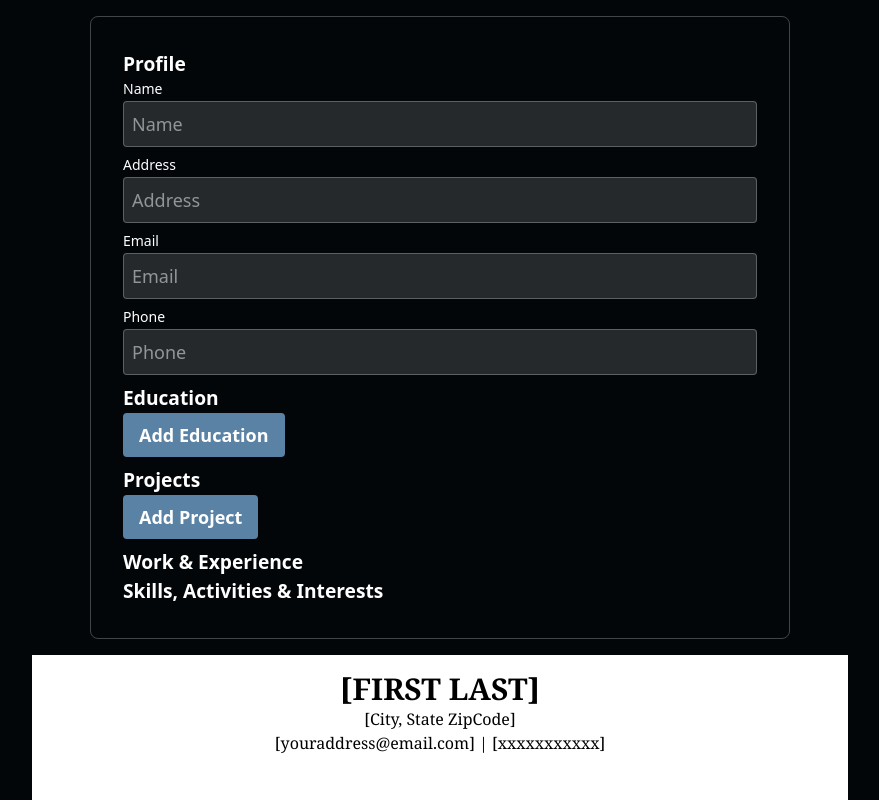
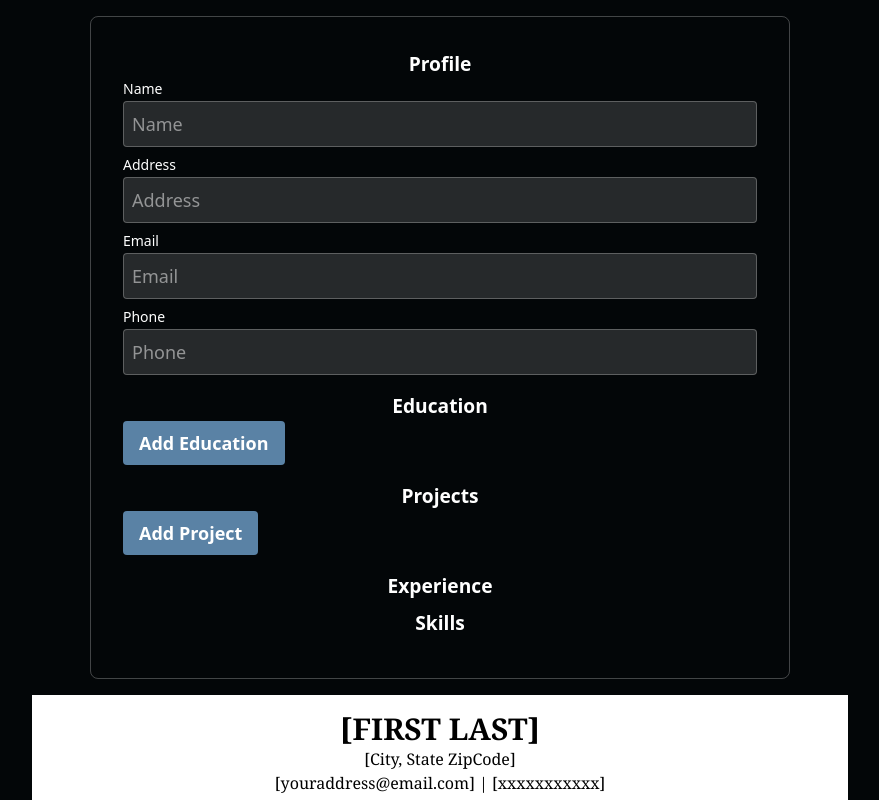
Before and after one commit to cedorikku/react-resume-builder, a React (Vite) app: page / in a window 1280 px wide. Shown: the top 800 px of the page, without its empty margins (200-1079 px from the left). Built offline with nearby package versions, Linux system fonts and the light colour scheme.

Commit message:
Refactor form sections into component

```diff
--- a/src/Form.jsx
+++ b/src/Form.jsx
@@ -1,6 +1,7 @@
 import './styles/Form.css';
 import Input from './components/Input';
 import Button from './components/Button';
+import { FormSection } from './components/layouts/FormSection';
 
 const Form = ({ props }) => {
     const {
@@ -22,8 +23,7 @@ const Form = ({ props }) => {
             method=""
             className="form min-w-350 flex-none rounded-lg border border-white/25 p-16 text-lg text-white"
         >
-            <section>
-                <h2>Profile</h2>
+            <FormSection name="Profile">
                 <Input
                     type="text"
                     label="Name"
@@ -48,10 +48,9 @@ const Form = ({ props }) => {
                     value={profile.phone || ''}
                     onChange={(e) => handleProfileOnChange(e, 'phone')}
                 />
-            </section>
+            </FormSection>
 
-            <section>
-                <h2>Education</h2>
+            <FormSection name="Education">
                 {education.map((educationItem) => {
                     return (
                         <div key={educationItem.key}>
@@ -129,10 +128,9 @@ const Form = ({ props }) => {
                     text="Add Education"
                     handleClick={handleAddEducationClick}
                 />
-            </section>
+            </FormSection>
 
-            <section>
-                <h2>Projects</h2>
+            <FormSection name="Projects">
                 {projects.map((projectItem) => {
                     return (
                         <div key={projectItem.key}>
@@ -177,7 +175,10 @@ const Form = ({ props }) => {
                                 {projectItem.responsibilities.map(
                                     (responsibilityKey, index) => {
                                         return (
-                                            <li key={responsibilityKey} className="flex gap-4">
+                                            <li
+                                                key={responsibilityKey}
+                                                className="flex gap-4"
+                                            >
                                                 <Input
                                                     placeholder={++index}
                                                     onChange={(e) =>
@@ -217,17 +218,11 @@ const Form = ({ props }) => {
                     text="Add Project"
                     handleClick={handleAddProjectClick}
                 />
-            </section>
+            </FormSection>
 
-            <section>
-                <h2>Work & Experience</h2>
-            </section>
+            <FormSection name="Experience"></FormSection>
 
-            <section></section>
-
-            <section>
-                <h2>Skills, Activities & Interests</h2>
-            </section>
+            <FormSection name="Skills"></FormSection>
         </form>
     );
 };
--- /dev/null
+++ b/src/components/layouts/FormSection.jsx
@@ -0,0 +1,8 @@
+export const FormSection = ({ name, children }) => {
+    return (
+        <section id={name.toLowerCase() + '-form'} className="mb-4">
+            <h2 className="flex justify-center">{name}</h2>
+            {children}
+        </section>
+    );
+};
```
